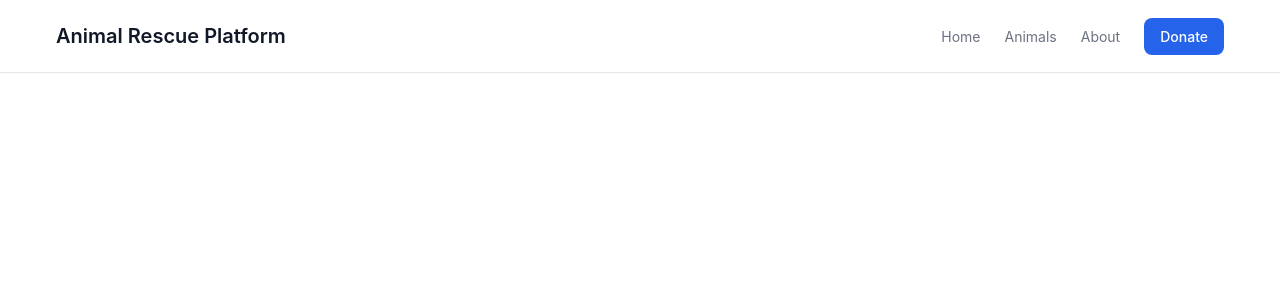
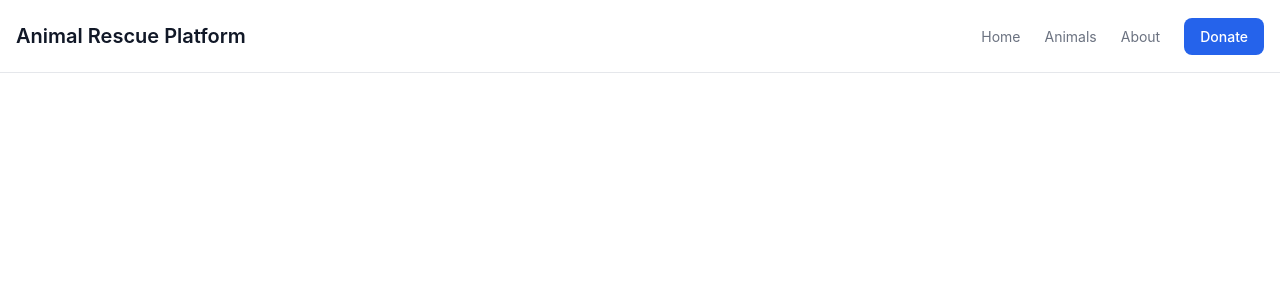
Before and after one commit to Lennon0926/capstone-animal-rescue-platform, a Next.js app in the folder apps/web/: page / in a window 1280 px wide. Shown: the top 300 px of the page. Built offline with nearby package versions, Linux system fonts and the light colour scheme.

Commit message:
Update Header inner styles for improved layout consistency

```diff
--- a/apps/web/components/Header/headerContainer.module.css
+++ b/apps/web/components/Header/headerContainer.module.css
@@ -7,14 +7,14 @@
 }
 
 .inner {
-  max-width: var(--container-max-width);
-  margin: 0 auto;
-  padding: 0 var(--space-4);
+  width: 100%;
+  height: 72px;
 
-  height: 72px;
   display: flex;
   align-items: center;
   justify-content: space-between;
+
+  padding: var(--space-4);
 }
 
 .logo a {
```
